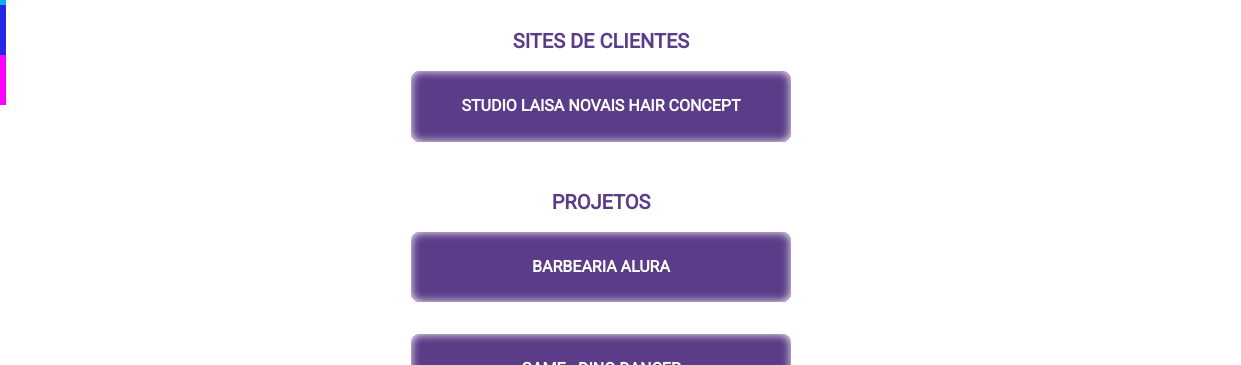
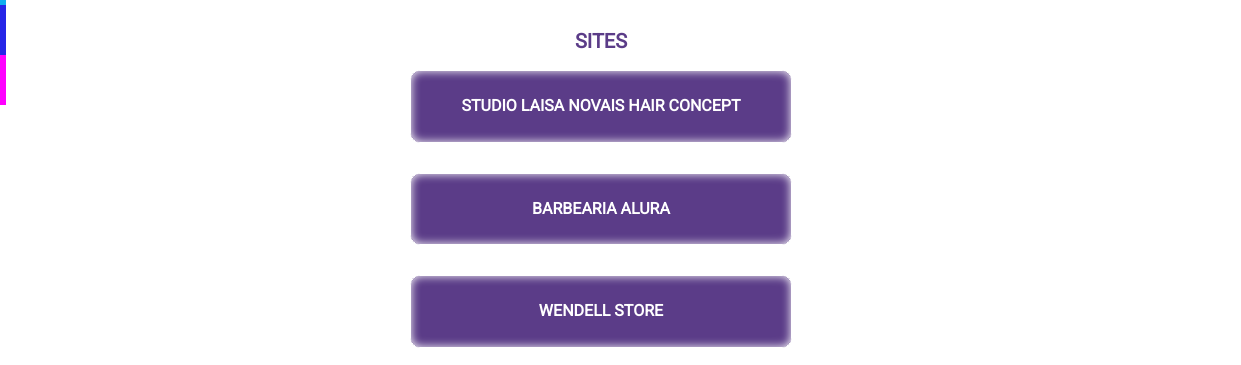
Before and after one commit to Wendell95Araujo/wendell-araujo, a plain HTML site: page index.html in a window 1280 px wide. Shown: the part 435-800 px from the top of the page, 39-1280 px from the left. Drawn offline with Linux system fonts and the light colour scheme.

Commit message:
wendell store add

```diff
--- a/index.html
+++ b/index.html
@@ -35,7 +35,7 @@
             </div>
         </div>
         <div class="principal-clientes">
-            <h1 class="subtitulo-principal">SITES DE CLIENTES</h1>
+            <h1 class="subtitulo-principal">SITES</h1>
             <div class="tooltip-container">
                 <div class="tooltip">
                     <a class="links-homepage" href="https://laisa-novais-hair-concept.web.app/" target="_blank"
@@ -43,9 +43,6 @@
                     <span>Site com informações de contato, promoções e serviços</span>
                 </div>
             </div>
-        </div>
-        <div class="principal-projetos">
-            <h1 class="subtitulo-principal">PROJETOS</h1>
             <div class="tooltip-container">
                 <div class="tooltip">
                     <a class="links-homepage" href="https://wendell95araujo.github.io/barbeariaalura.io/"
@@ -53,6 +50,16 @@
                     <span>Site com informações sobre o estabelecimento e formulario de contato</span>
                 </div>
             </div>
+            <div class="tooltip-container">
+                <div class="tooltip">
+                    <a class="links-homepage" href="https://wendell95araujo.github.io/wendell-store/"
+                        target="_blank" rel="noreferrer me">WENDELL STORE</a>
+                    <span>Loja virtual de roupas femininas</span>
+                </div>
+            </div>
+        </div>
+        <div class="principal-projetos">
+            <h1 class="subtitulo-principal">PROJETOS</h1>
             <div class="tooltip-container">
                 <div class="tooltip">
                     <a class="links-homepage" href="https://wendell95araujo.github.io/dinogame.io/" target="_blank"
```
